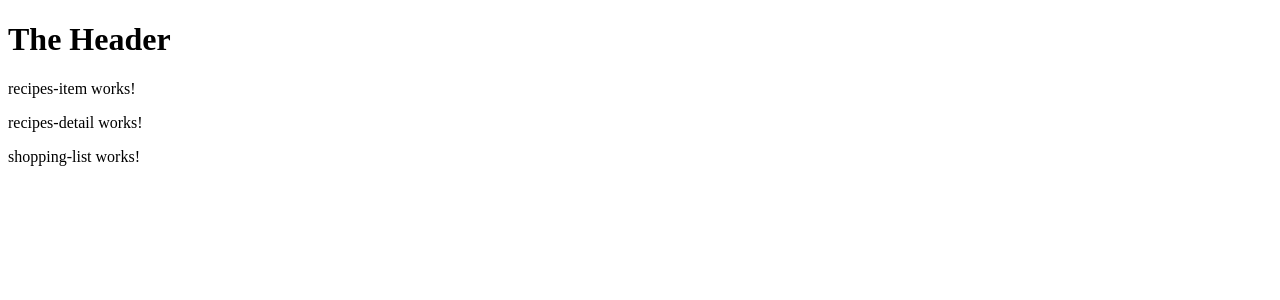
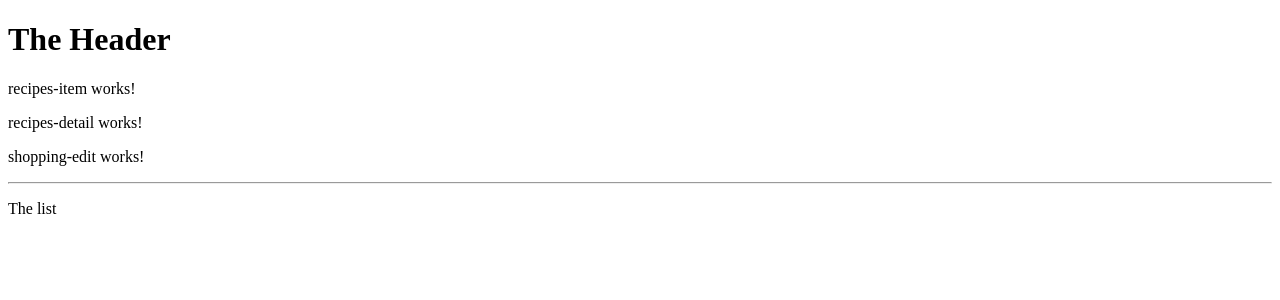
Before and after one commit to we-live-inside-a-dream/angular-shoppingList-app, an Angular app: page / in a window 1280 px wide. Shown: the top 300 px of the page. Built offline with nearby package versions, Linux system fonts and the light colour scheme.

Commit message:
imported shopping edit into shopping list

```diff
--- a/src/app/shopping-list/shopping-list.component.html
+++ b/src/app/shopping-list/shopping-list.component.html
@@ -1 +1,7 @@
-<p>shopping-list works!</p>
+<div class="row">
+    <div class="col-xs-10">
+        <app-shopping-edit></app-shopping-edit>
+        <hr>
+        <p>The list</p>
+    </div>
+</div>
```
